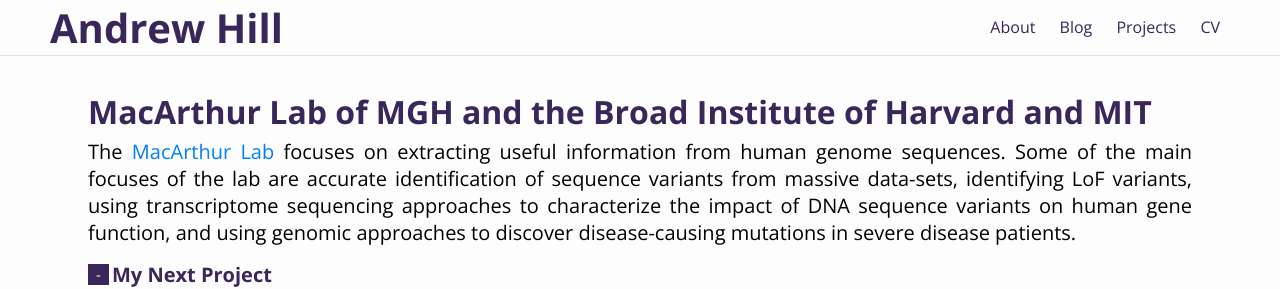
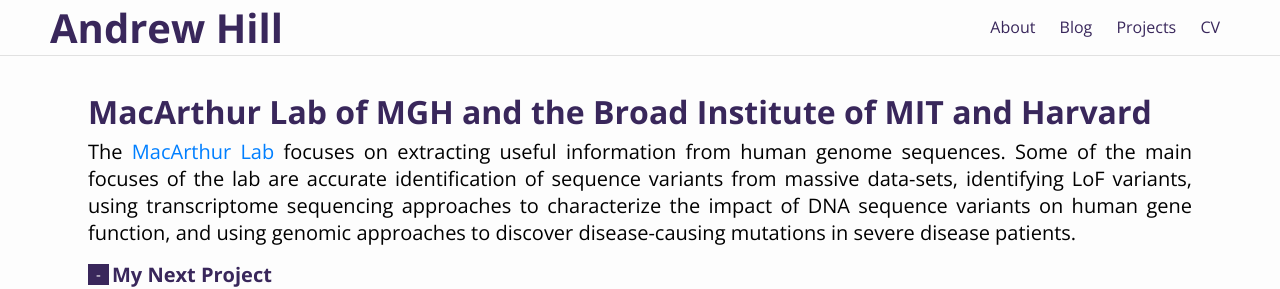
Before and after one commit to andrewhill157/personal-website, a Jekyll site: the page built from projects/macarthur-lab/index.html, in a window 1280 px wide. Shown: the top 289 px of the page. Built offline with Jekyll 4.4.1, drawn with Linux system fonts in a browser that asks for light colours; nearby versions of some CDN libraries; Markdown is read by kramdown in place of the engine named in the settings.

```diff
--- a/projects/macarthur-lab/index.html
+++ b/projects/macarthur-lab/index.html
@@ -4,7 +4,7 @@ layout: default
 ---
 <!-- Page with full research description for the MacArthur Lab -->
 <div class="section">
-    <h1>MacArthur Lab of MGH and the Broad Institute of Harvard and MIT</h1>
+    <h1>MacArthur Lab of MGH and the Broad Institute of MIT and Harvard</h1>
 
     <p class="leadText">The <a href="http://www.macarthurlab.org/home/">MacArthur Lab</a> focuses on extracting useful information from human genome sequences. Some of the main focuses of the lab are accurate identification of sequence variants from massive data-sets, identifying LoF variants, using transcriptome sequencing approaches to characterize the impact of DNA sequence variants on human gene function, and using genomic approaches to discover disease-causing mutations in severe disease patients.</p>
 
```
Also changed, not shown: 1 other file.
